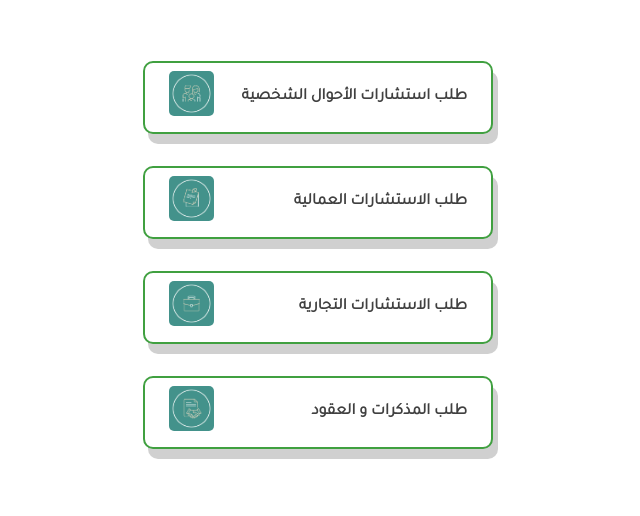
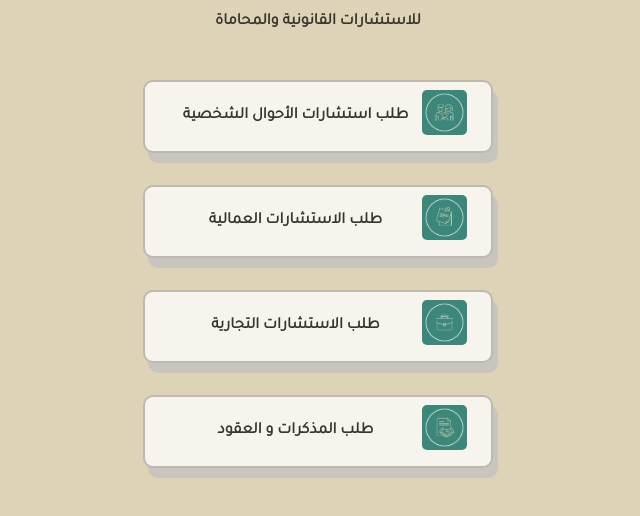
Before and after one commit to servisess/fahed, a plain HTML site: page index.html in a window 1280 px wide. Shown: the part 254-770 px from the top of the page, without its empty margins (322-962 px from the left). Drawn offline with Linux system fonts and the light colour scheme.

Commit message:
enhnce style

```diff
--- a/index.html
+++ b/index.html
@@ -22,6 +22,8 @@
                     <img src="./الشعار-03.png" alt="" class="logo-img" />
                     <h2 class="min-title"> مكتب المحامي فهد الفوزان
                     </h2>
+                    <h4>للاستشارات القانونية والمحاماة
+                    </h4>
                 </div>
             </section>
             <!-- <div class="ads flex">
@@ -32,38 +34,38 @@
 
                 <div class="contact-elm flex row">
                     <a href="https://wa.me/+966549049556" class="flex elm-box">
+
+                        <span class="span-center">طلب استشارات الأحوال الشخصية </span>
                         <div class="icon">
                             <img src="./الأسرة.png" alt="" class="img-icon">
                         </div>
-                        <span class="span-center">طلب استشارات الأحوال الشخصية </span>
-
                     </a>
                 </div>
                 <div class="contact-elm flex row">
                     <a href="https://wa.me/+966549049556" class="flex elm-box">
+
+                        <span class="span-center">طلب الاستشارات العمالية</span>
                         <div class="icon">
                             <img src="./مذكرات.png" alt="" class="img-icon">
                         </div>
-                        <span class="span-center">طلب الاستشارات العمالية</span>
-
                     </a>
                 </div>
                 <div class="contact-elm flex row">
                     <a href="https://wa.me/+966549049556" class="flex elm-box">
+
+                        <span class="span-center">طلب الاستشارات التجارية</span>
                         <div class="icon">
                             <img src="./الشركات.png" alt="" class="img-icon">
                         </div>
-                        <span class="span-center">طلب الاستشارات التجارية</span>
-
                     </a>
                 </div>
                 <div class="contact-elm flex row">
                     <a href="https://wa.me/+966549049556" class="flex elm-box">
+
+                        <span class="span-center">طلب المذكرات و العقود </span>
                         <div class="icon">
                             <img src="./العقود.png" alt="" class="img-icon">
                         </div>
-                        <span class="span-center">طلب المذكرات و العقود </span>
-
                     </a>
                 </div>
 
--- a/style.css
+++ b/style.css
@@ -7,6 +7,7 @@
 }
 body {
   margin: 0;
+  background-color: #ded3b6;
   /* background-image: linear-gradient(to right, #03a9f4 , #ffff9c); */
   /* position: relative;
     height: 100vh;
@@ -79,7 +80,7 @@ a {
 
 .contact-elm {
   border-radius: 10px;
-  border: 2px solid green;
+  border: 2px solid #b1b1b1;
   padding: 0.5rem 1rem;
   font-weight: bold;
   min-width: 200px;
@@ -108,7 +109,7 @@ a {
 }
 
 .span-center {
-  /* margin: auto; */
+  margin: auto;
   text-align: right;
 }
 
```
